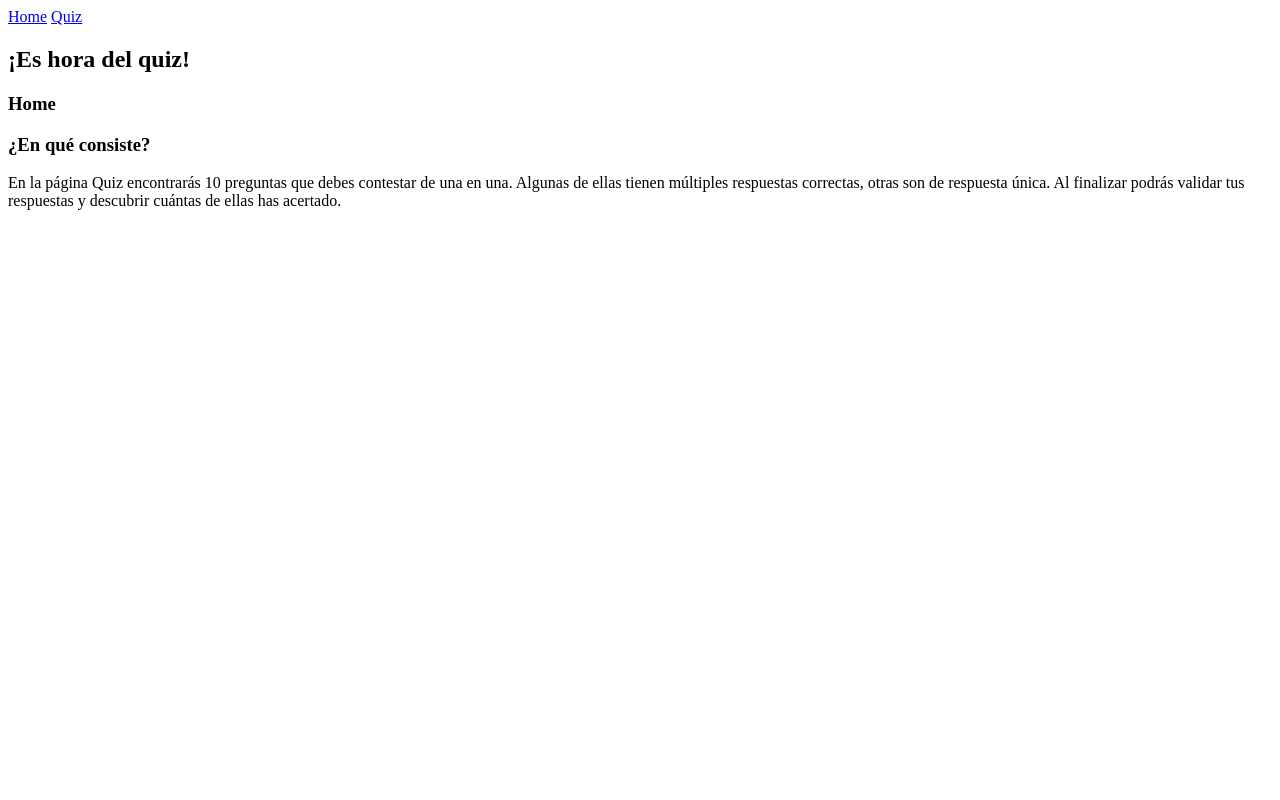
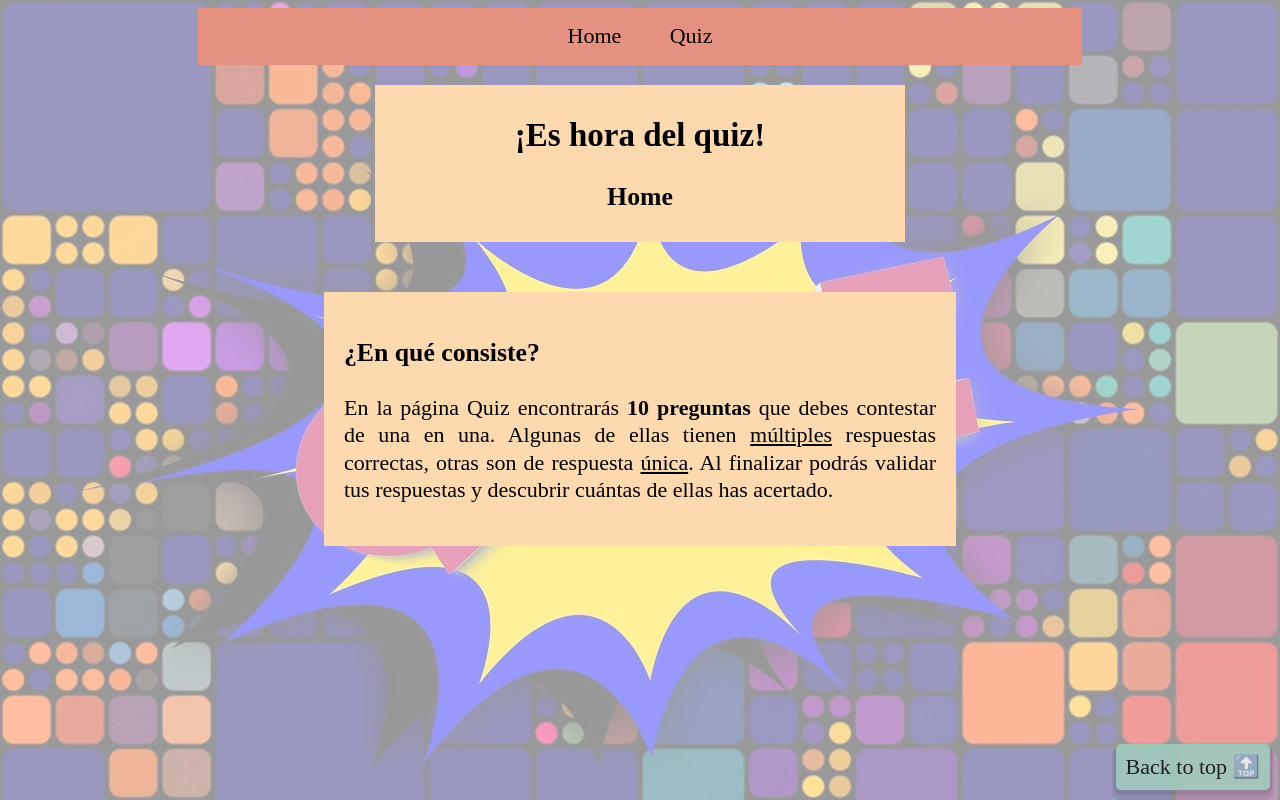
Before and after one commit to CristinaMateo/Quiz, a plain HTML site: page index.html in a window 1280 px wide. Drawn offline with Linux system fonts and the light colour scheme; a web font is replaced by a local one.

Commit message:
enlaces y estilo

```diff
--- a/index.html
+++ b/index.html
@@ -5,27 +5,28 @@
     <meta name="viewport" content="width=device-width, initial-scale=1.0">
     <title>Quiz-inicio</title>
     <link rel="stylesheet" href="./style/style.css">
+    <link href='https://fonts.googleapis.com/css?family=Almendra' rel='stylesheet'>
 </head>
-<body>
+<body id="index">
     <header id="top">
         <nav >
             <a href="./index.html">Home</a>
             <a href="./pages/quiz.html">Quiz</a>
         </nav>
-        <section class="header">
+        <section class="opac header">
             <h1>¡Es hora del quiz!</h1>
             <h3>Home</h3>
         </section>
     </header>
     <main>
-        <article>
+        <article class="opac">
                 <h3>¿En qué consiste?</h3>
-                    <p> En la página Quiz encontrarás 10 preguntas que debes contestar de una en una. Algunas de ellas tienen múltiples respuestas correctas, otras son de respuesta única. Al finalizar podrás validar tus respuestas y descubrir cuántas de ellas has acertado.</p>
+                    <p> En la página Quiz encontrarás <b>10 preguntas </b>que debes contestar de una en una. Algunas de ellas tienen <u>múltiples</u> respuestas correctas, otras son de respuesta <u>única</u>. Al finalizar podrás validar tus respuestas y descubrir cuántas de ellas has acertado.</p>
         </article>
     </main>
-   <footer>
-
-   </footer>
+    <footer>
+        <div class="top"><a href="#top">  Back to top &#128285;</a></div>
+    </footer>
 
 
 
--- a/style/style.css
+++ b/style/style.css
@@ -1,8 +1,104 @@
+/*Esto es general para todo el proyecto*/
+*{
+    box-sizing: border-box;
+}
+
+html {
+      scroll-behavior: smooth;
+}
 
 body {
-    background-image: url('quiz.jpg');
+    font-family: 'Almendra';
+    font-size: 22px;
+}
+
+header{
+    width:70%;
+    margin: auto;
+    text-align: center;
+}
+
+.header{
+    width: 60%;
+    margin: 20px auto;
+    padding: 5px;
+}
+
+main{
+    width:50%;
+    margin:auto;
+    display: flex;
+    flex-wrap: wrap;
+}
+
+p{
+    text-align: justify;
+    line-height: 1.25;
+  }
+
+nav{
+    display: flex;
+    justify-content: center;
+    background-color: #e49182;
+}
+
+nav > a {
+    color: black;
+    padding: 0.7em 1.1em;
+    text-decoration: none;
+    text-align: center;
+}
+
+nav > a:hover{
+    background-color:#F97639 ;
+}
+
+
+footer{
+    margin-top: 50px;
+    margin-bottom: 60px;
+}
+
+div.top{
+    position:fixed;
+    bottom:10px;
+    right: 10px;
+    background-color: #9FD0BC;
+    padding: 10px;
+    border-radius: 5px;
+    opacity:80%;
+    -webkit-box-shadow: 0px 3px 0px 2px rgba(0,0,0,0.1), 0px 6px 0px 4px rgba(0,0,0,0.1), 5px 5px 3px 5px rgba(252,213,206,0);
+    box-shadow: 0px 3px 0px 2px rgba(0,0,0,0.1), 0px 6px 0px 4px rgba(0,0,0,0.1), 5px 5px 3px 5px rgba(252,213,206,0);
+}
+
+div.top > a{
+    text-decoration: none;
+    color:black;
+}
+
+
+/*Esto es index*/
+
+
+#index::after {
+    content: "";
+    background: url('../assets/quiz.jpg') ;
+    opacity: 0.4;
+    top: 0;
+    left: 0;
+    bottom: 0;
+    right: 0;
+    position: absolute;
     background-repeat: no-repeat;
-    background-position: center center;
-    background-attachment: fixed;
     background-size: cover;
+    z-index: -1;
 }
+
+.opac{
+background-color: #fdd9af;
+}
+
+article{
+    padding: 20px;
+    margin: 30px auto;
+}
```
